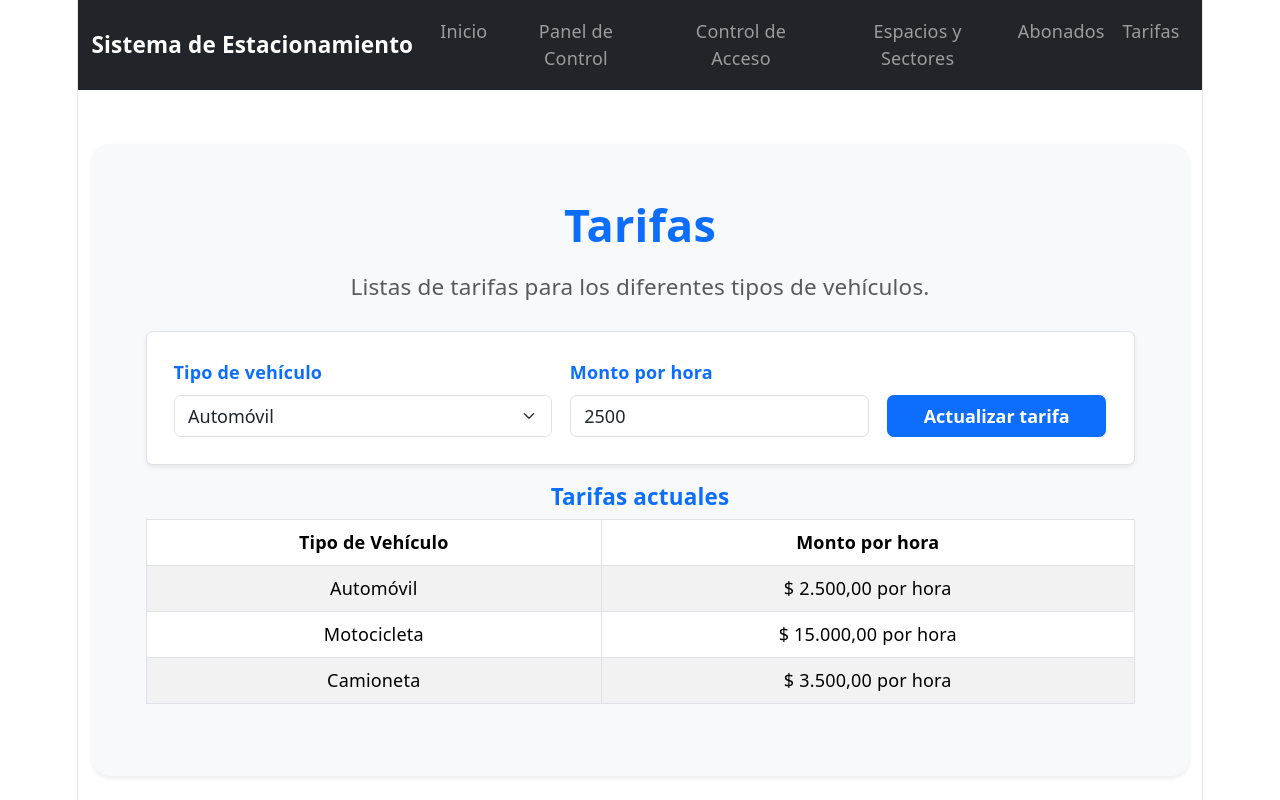
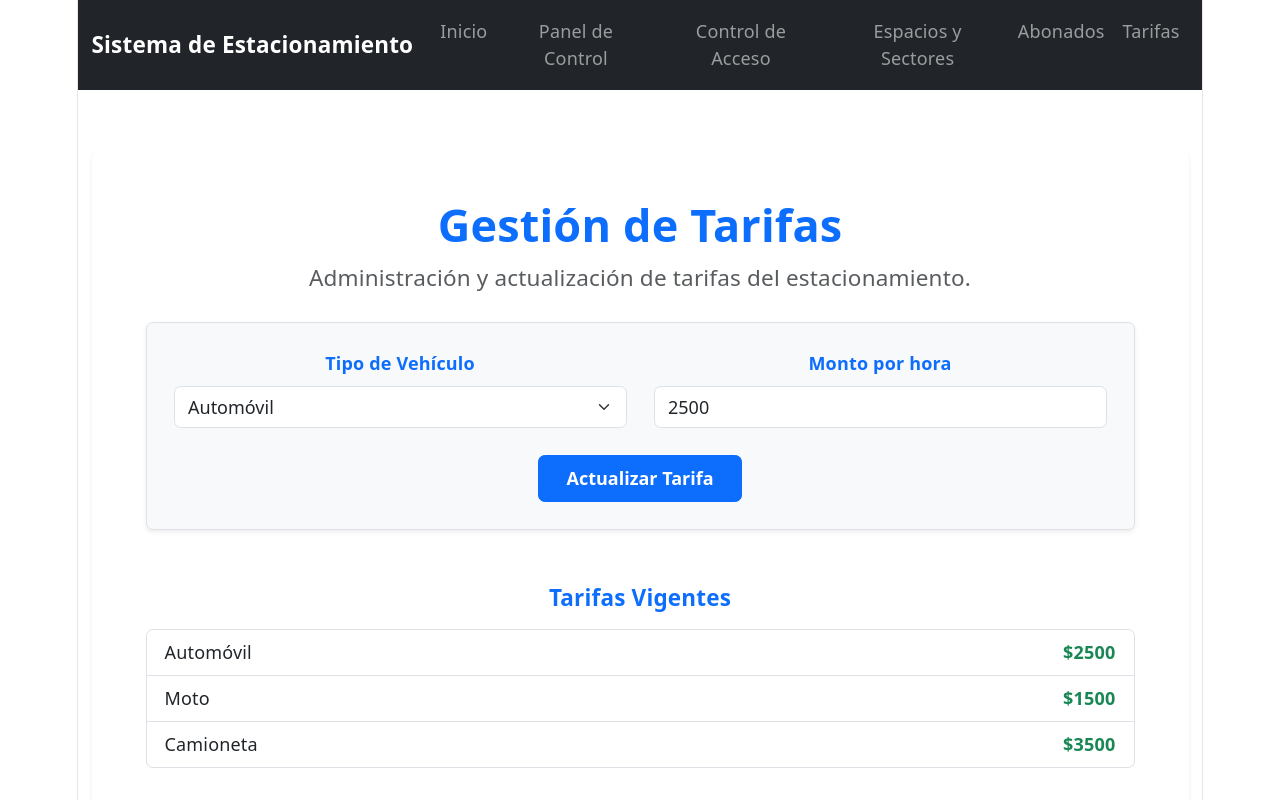
Before and after one commit to luciaacordoba17/sistema-de-estacionamiento-frontend, a React (Vite) app: page /tarifas in a window 1280 px wide. Shown: the top 800 px of the page. Built offline with nearby package versions, Linux system fonts and the light colour scheme.

Commit message:
refactor:Se refactorizo la pagina de tarifas ademas de agregar el useState

```diff
--- a/src/App.jsx
+++ b/src/App.jsx
@@ -16,7 +16,7 @@ function AppLayout() {
       <main className="flex-fill">
         <Rutas />
       </main>
-      {!esInicio && <Footer />}
+      {<Footer />}
     </div>
   );
 }
--- a/src/pages/Tarifas.jsx
+++ b/src/pages/Tarifas.jsx
@@ -1,126 +1,79 @@
 import Container from "react-bootstrap/Container";
-import { useEffect, useState } from "react";
-import { Button, Card, Col, Form, Row, Table } from "react-bootstrap";
+import { Form, Button, Row, Col, Card } from "react-bootstrap";
+import { useState } from "react";
 
 const tarifasPredeterminadas = [
     { tipo: "automovil", nombre: "Automóvil", monto: 2500 },
-    { tipo: "motocicleta", nombre: "Motocicleta", monto: 15000 },
+    { tipo: "moto", nombre: "Moto", monto: 1500 },
     { tipo: "camioneta", nombre: "Camioneta", monto: 3500 },
 ];
 
-const CLAVE_TARIFAS = "tarifas-estacionamiento";
-
-function cargarTarifas() {
-    const tarifasGuardadas = localStorage.getItem(CLAVE_TARIFAS);
-
-    if (!tarifasGuardadas) {
-        return tarifasPredeterminadas;
-    }
-
-    try {
-        const tarifasParseadas = JSON.parse(tarifasGuardadas);
-        if (!Array.isArray(tarifasParseadas)) {
-            throw new Error("El formato guardado de las tarifas no es válido.");
-        }
-
-        return tarifasPredeterminadas.map((tarifaPredeterminada) => {
-            const tarifaGuardada = tarifasParseadas.find(
-                (tarifa) => tarifa.tipo === tarifaPredeterminada.tipo
-            );
-
-            if (
-                !tarifaGuardada ||
-                typeof tarifaGuardada.monto !== "number" ||
-                !Number.isFinite(tarifaGuardada.monto) ||
-                tarifaGuardada.monto <= 0
-            ) {
-                throw new Error(`El monto guardado para ${tarifaPredeterminada.nombre} no es válido.`);
-            }
-
-            return { ...tarifaPredeterminada, monto: tarifaGuardada.monto };
-        });
-    } catch (error) {
-        console.error("No se pudieron cargar las tarifas guardadas.", error);
-        return tarifasPredeterminadas;
-    }
-}
-
 function Tarifas() {
-    const [tarifas, setTarifas] = useState(cargarTarifas);
+    const [tarifas, setTarifas] = useState(tarifasPredeterminadas);
     const [tipoSeleccionado, setTipoSeleccionado] = useState("automovil");
-    const [monto, setMonto] = useState(() => {
-        const tarifaAutomovil = cargarTarifas().find((tarifa) => tarifa.tipo === "automovil");
-        return String(tarifaAutomovil.monto);
-    });
+    const [monto, setMonto] = useState("2500");
     const [mensaje, setMensaje] = useState("");
-
-    useEffect(() => {
-        localStorage.setItem(CLAVE_TARIFAS, JSON.stringify(tarifas));
-    }, [tarifas]);
 
     function seleccionarVehiculo(event) {
         const tipo = event.target.value;
         const tarifa = tarifas.find((item) => item.tipo === tipo);
         setTipoSeleccionado(tipo);
-        setMonto(String(tarifa.monto));
+        setMonto(tarifa.monto);
         setMensaje("");
     }
 
     function actualizarTarifa(event) {
         event.preventDefault();
-        const nuevoMonto = Number(monto);
 
-        if (!Number.isFinite(nuevoMonto) || nuevoMonto <= 0) {
+        if (monto <= 0 || monto === "") {
             setMensaje("Ingresá un monto mayor que cero.");
             return;
         }
 
-        setTarifas((tarifasActuales) =>
-            tarifasActuales.map((tarifa) =>
-                tarifa.tipo === tipoSeleccionado
-                    ? { ...tarifa, monto: nuevoMonto }
-                    : tarifa
-            )
+        setTarifas(
+            tarifas.map((tarifa) => {
+                if (tarifa.tipo === tipoSeleccionado) {
+                    return { ...tarifa, monto: Number(monto) };
+                }
+                return tarifa;
+            })
         );
-        setMensaje("La tarifa se actualizó correctamente.");
+
+        setMensaje("¡Tarifa actualizada correctamente!");
     }
-
-    const formatoMoneda = new Intl.NumberFormat("es-AR", {
-        style: "currency",
-        currency: "ARS",
-        minimumFractionDigits: 2,
-    });
 
     return (
         <Container as="section" className="py-5" id="tarifas">
-            <Card className="shadow-sm border-0 rounded-4 p-4 p-md-5 bg-light text-center">
-                <Card.Body className="p-0">
-                    <Card.Title className="mb-3 fw-bold text-primary display-6">
-                        Tarifas
+            <Card className="shadow-sm border-0 rounded-4 p-4 p-md-5">
+                <Card.Body className="text-center p-0 mb-4">
+                    <Card.Title className="mb-2 fw-bold text-primary display-6">
+                        Gestión de Tarifas
                     </Card.Title>
-                    <Card.Text className="text-muted mb-4 fs-5">
-                        Listas de tarifas para los diferentes tipos de vehículos.
+                    <Card.Text className="text-muted fs-5">
+                        Administración y actualización de tarifas del estacionamiento.
                     </Card.Text>
                 </Card.Body>
-                <Form className="p-4 border rounded shadow-sm bg-white text-start" onSubmit={actualizarTarifa}>
-                    <Row className="g-3 align-items-end">
-                        <Col xs={12} md={5}>
+
+                <Form className="p-4 border rounded shadow-sm bg-light" onSubmit={actualizarTarifa}>
+                    <Row className="g-4">
+                        <Col md={6} xs={12}>
                             <Form.Group controlId="tipoVehiculoTarifa">
-                                <Form.Label className="fw-semibold text-primary">Tipo de vehículo</Form.Label>
+                                <Form.Label className="fw-semibold text-primary">Tipo de Vehículo</Form.Label>
                                 <Form.Select value={tipoSeleccionado} onChange={seleccionarVehiculo}>
                                     {tarifas.map((tarifa) => (
-                                        <option key={tarifa.tipo} value={tarifa.tipo}>{tarifa.nombre}</option>
+                                        <option key={tarifa.tipo} value={tarifa.tipo}>
+                                            {tarifa.nombre}
+                                        </option>
                                     ))}
                                 </Form.Select>
                             </Form.Group>
                         </Col>
-                        <Col xs={12} md={4}>
+                        <Col md={6} xs={12}>
                             <Form.Group controlId="montoTarifa">
                                 <Form.Label className="fw-semibold text-primary">Monto por hora</Form.Label>
                                 <Form.Control
                                     type="number"
-                                    min="0.01"
-                                    step="0.01"
+                                    placeholder="Ingrese el monto"
                                     value={monto}
                                     onChange={(event) => {
                                         setMonto(event.target.value);
@@ -130,44 +83,33 @@ function Tarifas() {
                                 />
                             </Form.Group>
                         </Col>
-                        <Col xs={12} md={3}>
-                            <Button type="submit" variant="primary" className="w-100 fw-semibold">
-                                Actualizar tarifa
+                        <Col className="text-center" xs={12}>
+                            <Button className="px-4 py-2 fw-semibold" type="submit" variant="primary">
+                                Actualizar Tarifa
                             </Button>
                         </Col>
                     </Row>
                     {mensaje && (
-                        <div
-                            className={`alert ${mensaje.startsWith("La tarifa") ? "alert-success" : "alert-danger"} mt-3 mb-0`}
-                            role="status"
-                        >
+                        <div className={`alert ${mensaje.startsWith("¡") ? "alert-success" : "alert-danger"} mt-3 mb-0`} role="status">
                             {mensaje}
                         </div>
                     )}
                 </Form>
-                <div className="mt-3">
-                     <h5 className="text-primary fw-bold">Tarifas actuales</h5>
-                     <div className="table-responsive">
-                        <Table striped bordered hover>
-                            <thead>
-                                <tr>
-                                    <th>Tipo de Vehículo</th>
-                                    <th>Monto por hora </th>
-                                </tr>
-                            </thead>
-                            <tbody>
-                                {tarifas.map((tarifa) => (
-                                    <tr key={tarifa.tipo}>
-                                        <td>{tarifa.nombre}</td>
-                                        <td>{formatoMoneda.format(tarifa.monto)} por hora</td>
-                                    </tr>
-                                ))}
-                            </tbody>
-                        </Table>
-                     </div>
+
+                <div className="mt-5">
+                    <h5 className="text-primary fw-bold mb-3">Tarifas Vigentes</h5>
+                    <ul className="list-group">
+                        {tarifas.map((tarifa) => (
+                            <li key={tarifa.tipo} className="list-group-item d-flex justify-content-between align-items-center">
+                                <span>{tarifa.nombre}</span>
+                                <span className="fw-bold text-success">${tarifa.monto}</span>
+                            </li>
+                        ))}
+                    </ul>
                 </div>
             </Card>
         </Container>
     );
 }
+
 export default Tarifas;
```
Also changed, not shown: src/index.css (+6 -4 lines).
